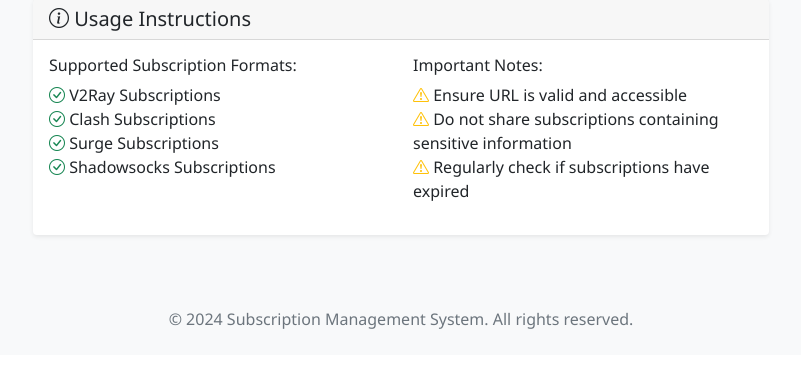
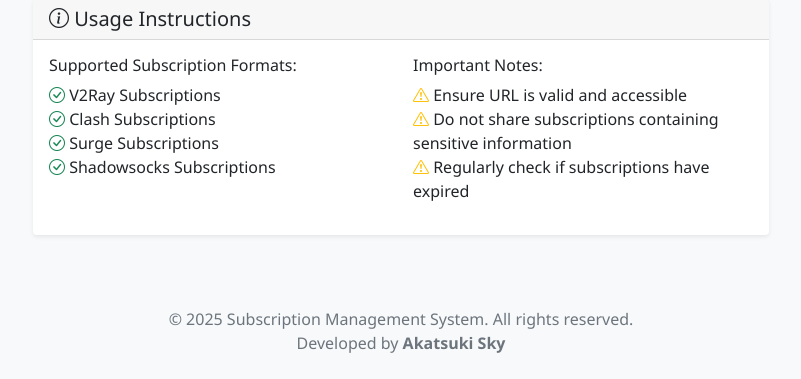
Before and after one commit to Dreamscape315/Subscription-Manager, a Flask app: page /add-original-subscription in a window 1280 px wide. Shown: the part 560-939 px from the top of the page, without its empty margins (239-1040 px from the left). Before the commit the page ends 889 px from the top, so only its background shows below. Run offline with Flask 3, Linux system fonts and the light colour scheme; a user stored in the database is signed in; tables that the repository leaves empty hold one stand-in row (values such as "Sample post"); some libraries are stand-ins or nearby versions.

Commit message:
readme updated

```diff
--- a/templates/base.html
+++ b/templates/base.html
@@ -95,7 +95,8 @@
 
     <footer class="bg-light mt-5 py-4">
         <div class="container text-center">
-            <p class="text-muted mb-0">© 2024 Subscription Management System. All rights reserved.</p>
+            <p class="text-muted mb-0">© 2025 Subscription Management System. All rights reserved.</p>
+            <p class="text-muted mb-0">Developed by <strong>Akatsuki Sky</strong></p>
         </div>
     </footer>
 
```
Also changed, not shown: README.md, README_CN.md.
